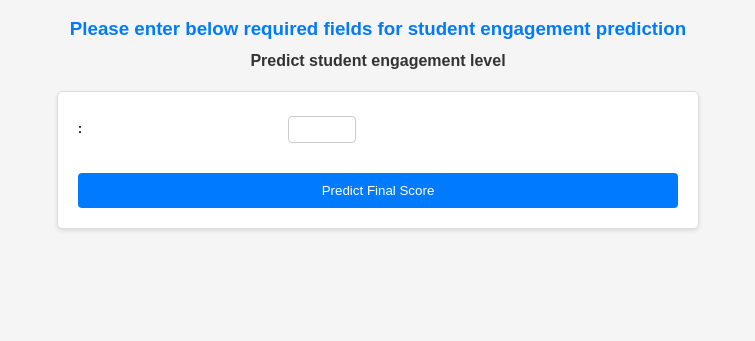
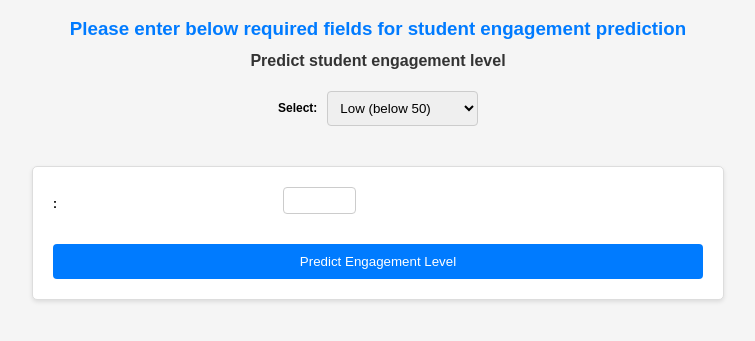
Before and after one commit to rohitkumarbisht/prediction-final-score, a Flask app: template templates/index.html in a window 1280 px wide. Shown: the top 341 px of the page, without its empty margins (262-1017 px from the left). Run offline with Flask 2, Linux system fonts and the light colour scheme; the template is opened without the code that fills it: most values are stand-ins (such as "Sample title", 1, 10 or a date in 2020); some libraries are stand-ins or nearby versions.

Commit message:
Added dropdown to pre filled input form values for student engagement level

```diff
--- a/static/style.css
+++ b/static/style.css
@@ -24,7 +24,7 @@ h4 {
 }
 
 form {
-    max-width: 600px;
+    max-width: 650px;
     margin: 0 auto;
     padding: 20px;
     background-color: #fff;
@@ -110,3 +110,13 @@ input[type="submit"]:hover {
 h4{
     text-align: center
 }
+.dropdown{
+    max-width: 200px;
+    margin: 0 auto;
+    display: flex;
+    padding-bottom: 40px;
+}
+input[type="number"], input[type="range"], select{
+    margin-left: 10px;
+    margin-top: 0px;
+}
--- a/templates/index.html
+++ b/templates/index.html
@@ -11,7 +11,15 @@
 <body>
     <h3>Please enter below required fields for student engagement prediction</h3>
     <h4>Predict student engagement level</h4>
-    <form action="/final-score" method="post">
+    <div class="dropdown">
+        <label for="engagement_level" class="feature-label">Select:</label>
+        <select id="engagement_level" name="engagement_level">
+            <option value="low">Low (below 50)</option>
+            <option value="moderate">Moderate (50-70)</option>
+            <option value="high">High (70+)</option>
+        </select>
+    </div>
+    <form action="/final-score" method="post" id="prediction-form">
         <input type="hidden" name="features" value="{{ selected_features|join(',') }}">
         <div class="form-container">
             {% for feature in selected_features %}
@@ -27,9 +35,62 @@
             </div>
             {% endfor %}
         </div>
-        <input type="submit" value="Predict Final Score">
+        <input type="submit" value="Predict Engagement Level">
     </form>
 
+    <script>
+        // Define data for low, moderate, and high engagement levels
+        var dataForLevels = {
+            "low": {
+                // Define values for each field when "Low" is selected
+                "No_of_Logins": 47,
+                "ContentReads": 60,
+                "ForumReads": 1,
+                "Assignment1_submit": 558,
+                "Assignment2_submit": 296,
+                "Assignment3_submit": 632,
+                "Average_time_to_submit_assignment": 495
+                // Add values for other fields as needed
+            },
+            "moderate": {
+                // Define values for each field when "Moderate" is selected
+                "No_of_Logins": 122,
+                "ContentReads": 211,
+                "ForumReads": 0,
+                "Assignment1_submit": 325,
+                "Assignment2_submit": 237,
+                "Assignment3_submit": 261,
+                "Average_time_to_submit_assignment": 274
+            },
+            "high": {
+                // Define values for each field when "High" is selected
+                "No_of_Logins": 146,
+                "ContentReads": 366,
+                "ForumReads": 0,
+                "Assignment1_submit": 159,
+                "Assignment2_submit": 41,
+                "Assignment3_submit": 89,
+                "Average_time_to_submit_assignment": 96
+            }
+        };
+
+        // Function to update form fields based on the selected engagement level
+        function updateFormFields() {
+            var selectedLevel = document.getElementById("engagement_level").value;
+            var form = document.getElementById("prediction-form");
+
+            // Loop through the selected fields and set their values
+            for (var field in dataForLevels[selectedLevel]) {
+                var inputField = form.querySelector('[name="' + field + '"]');
+                if (inputField) {
+                    inputField.value = dataForLevels[selectedLevel][field];
+                }
+            }
+        }
+        // Add an event listener to the dropdown to trigger field updates
+        document.getElementById("engagement_level").addEventListener("change", updateFormFields);
+        // Call the update function initially to set default values
+        updateFormFields();
+    </script>
 </body>
-
 </html>
```
